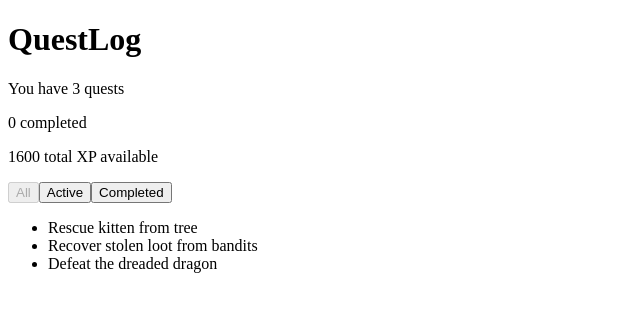
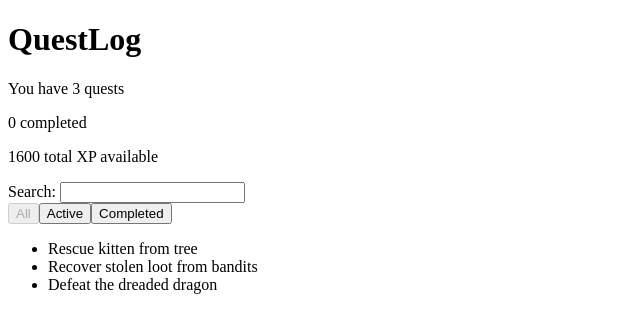
Before and after one commit to MATTCASH83/quest-log, a Vue app: page / in a window 1280 px wide. Shown: the top 332 px of the page, without its empty margins (0-640 px from the left). Built offline with nearby package versions, Linux system fonts and the light colour scheme.

Commit message:
iteration 9: search

```diff
--- a/src/App.vue
+++ b/src/App.vue
@@ -28,17 +28,24 @@ const quests = ref([
 ])
 
 const filterValue = ref('all')
+const searchText = ref('')
 
 const filteredQuests = computed(() => {
+  let list = quests.value
+
+  if (searchText.value) {
+    list = list.filter((x) => x.title.toLowerCase().includes(searchText.value.toLowerCase()))
+  }
+
   if (filterValue.value === 'active') {
-    return quests.value.filter((x) => x.completed === false)
+    return list.filter((x) => x.completed === false)
   }
 
   if (filterValue.value === 'completed') {
-    return quests.value.filter((x) => x.completed === true)
+    return list.filter((x) => x.completed === true)
   }
 
-  return quests.value
+  return list
 })
 
 const numberOfQuests = computed(() => {
@@ -81,6 +88,10 @@ const handleFilterSelected = (value) => {
   <p>You have {{ numberOfQuests }} quests</p>
   <p>{{ numberOfCompletedQuests }} completed</p>
   <p>{{ remainingXp }} total XP available</p>
+  <div>
+    <label>Search: </label>
+    <input type="text" v-model="searchText" />
+  </div>
   <button @click="handleFilterSelected('all')" :disabled="filterValue === 'all'">All</button>
   <button @click="handleFilterSelected('active')" :disabled="filterValue === 'active'">
     Active
```
